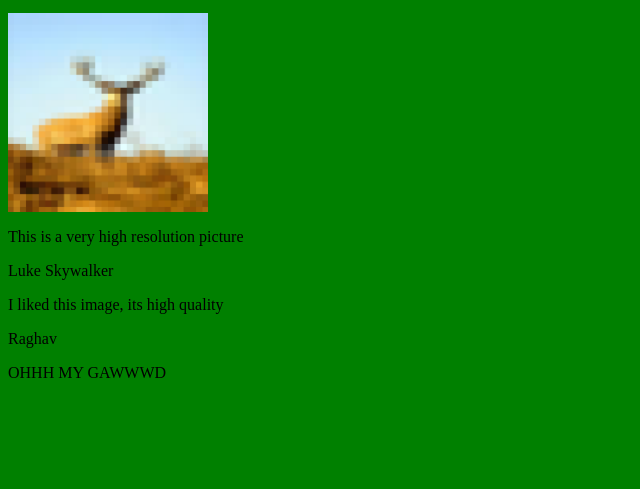
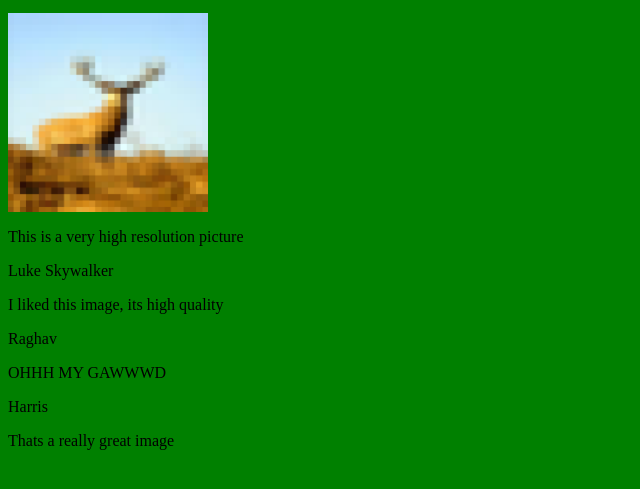
Before and after one commit to ruben-hayrapetyan/ruben-hayrapetyan.github.io, a plain HTML site: page index.html in a window 1280 px wide. Shown: the part 127-616 px from the top of the page, without its empty margins (0-640 px from the left). Drawn offline with Linux system fonts and the light colour scheme.

Commit message:
Update index.html

```diff
--- a/index.html
+++ b/index.html
@@ -17,5 +17,7 @@
 		<p id="content">I liked this image, its high quality</p>
 		<p id="name">Raghav</p>
 		<p id="content">OHHH MY GAWWWD</p>
+		<p id="name">Harris</p>
+		<p id="content">Thats a really great image</p>
 	</body>
 </html>
```
